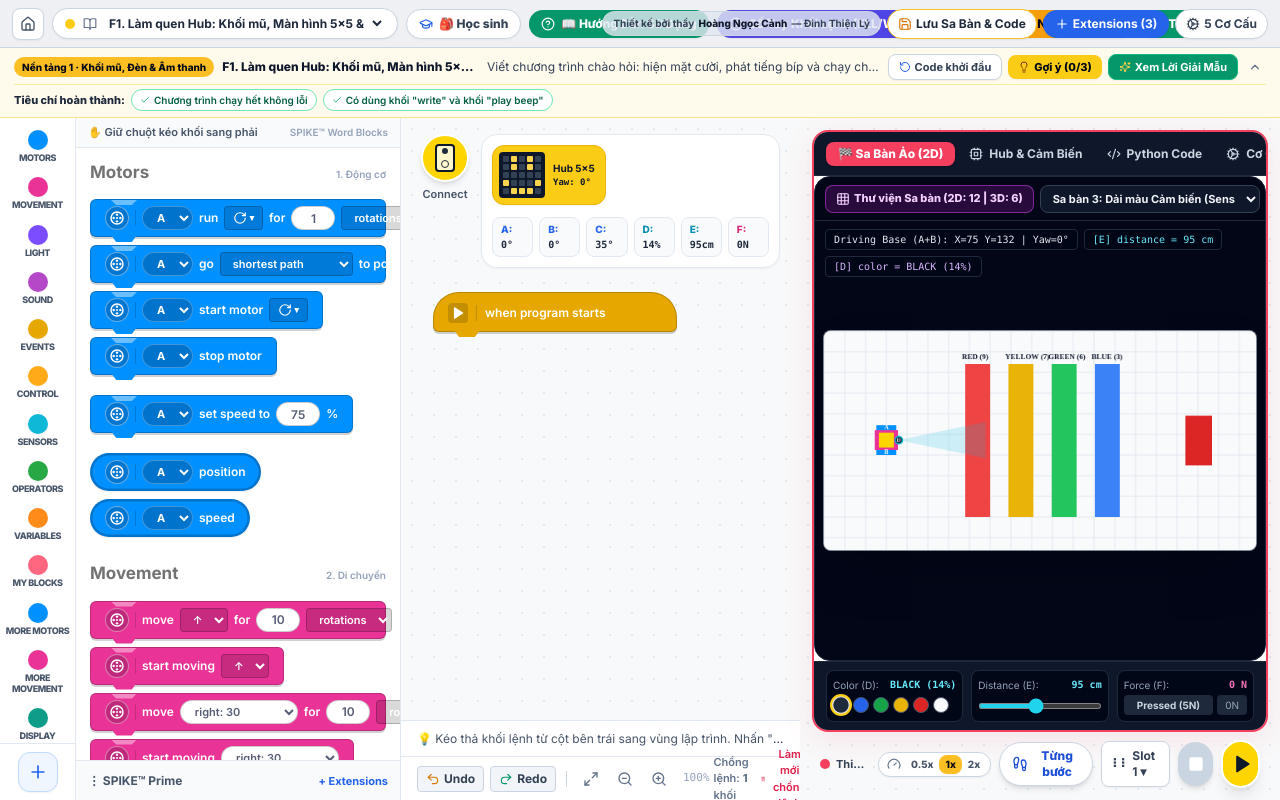
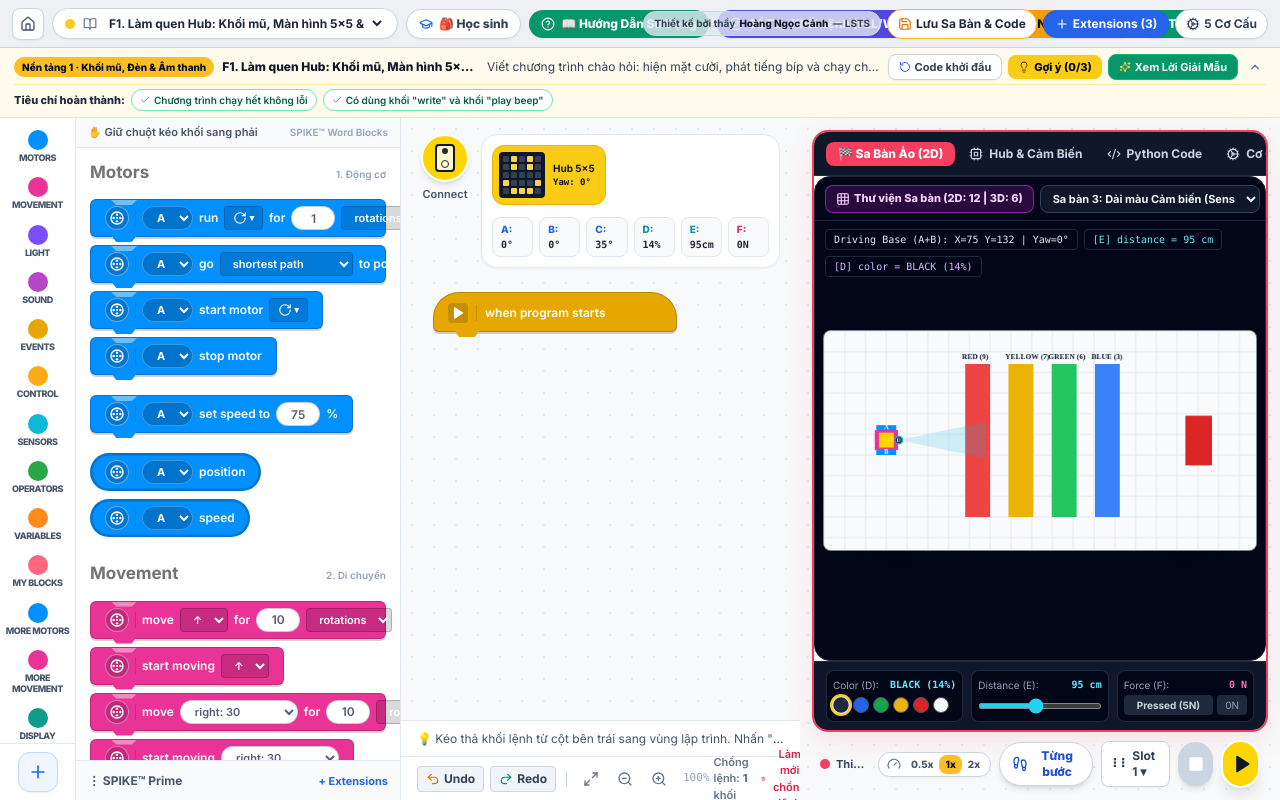
Before and after one commit to hncanhlsts/lego-spike-prime-studio, a React (Vite) app: page / in a window 1280 px wide. Built offline with nearby package versions, Linux system fonts and the light colour scheme.

Commit message:
chore: responsive author school abbreviation LSTS when screen width is constrained

```diff
--- a/public/huong-dan-su-dung.html
+++ b/public/huong-dan-su-dung.html
@@ -60,7 +60,7 @@
             <span class="text-[10px] font-bold px-2 py-0.5 rounded-full bg-emerald-500/20 text-emerald-300 border border-emerald-500/40">Sổ Tay V3.5</span>
           </h1>
           <p class="text-xs text-slate-400">
-            Tài liệu hướng dẫn thao tác — Thiết kế bởi thầy <strong class="text-amber-400 font-semibold">Hoàng Ngọc Cảnh</strong> (THCS & THPT Đinh Thiện Lý)
+            Tài liệu hướng dẫn thao tác — Thiết kế bởi thầy <strong class="text-amber-400 font-semibold">Hoàng Ngọc Cảnh</strong> (<span class="hidden sm:inline">THCS & THPT Đinh Thiện Lý</span><span class="sm:hidden">LSTS</span>)
           </p>
         </div>
       </div>
@@ -493,7 +493,7 @@
   <footer class="bg-slate-900 border-t border-slate-800 text-slate-400 py-6 px-4 text-center text-xs mt-12">
     <div class="max-w-7xl mx-auto space-y-1">
       <p class="font-bold text-slate-200">LEGO® SPIKE™ Prime Studio — Nền tảng mô phỏng Robotics trực tuyến</p>
-      <p>Bản quyền thiết kế thuộc về Thầy Hoàng Ngọc Cảnh — Giáo viên trường THCS & THPT Đinh Thiện Lý</p>
+      <p>Bản quyền thiết kế thuộc về Thầy Hoàng Ngọc Cảnh — <span class="hidden sm:inline">Giáo viên trường THCS & THPT Đinh Thiện Lý</span><span class="sm:hidden">LSTS</span></p>
     </div>
   </footer>
 
--- a/src/App.jsx
+++ b/src/App.jsx
@@ -3106,10 +3106,10 @@
 
         <div className="flex items-center gap-1.5 shrink-0">
           {/* GHI DẤU BẢN QUYỀN TRÊN THANH HEADER */}
-          <span className="hidden xl:inline-flex items-center gap-1 px-2.5 py-1 rounded-full bg-slate-200/80 text-[10px] font-bold text-slate-700 border border-slate-300">
+          <span className="hidden lg:inline-flex items-center gap-1 px-2.5 py-1 rounded-full bg-slate-200/80 text-[10px] font-bold text-slate-700 border border-slate-300">
             <span>Thiết kế bởi thầy</span>
             <strong className="text-slate-900">Hoàng Ngọc Cảnh</strong>
-            <span>— Đinh Thiện Lý</span>
+            <span>— <span className="hidden 2xl:inline">THCS & THPT Đinh Thiện Lý</span><span className="2xl:hidden">LSTS</span></span>
           </span>
 
           <button
@@ -4142,7 +4142,9 @@
               <div className="text-xs font-semibold text-slate-600 flex items-center gap-1.5 truncate pr-2">
                 <span className="inline-block w-2.5 h-2.5 rounded-full bg-rose-500 shrink-0" />
                 <span className="text-[11px] text-slate-700 font-bold truncate">
-                  Thiết kế bởi thầy Hoàng Ngọc Cảnh — Giáo viên trường THCS & THPT Đinh Thiện Lý
+                  <span>Thiết kế bởi thầy Hoàng Ngọc Cảnh — </span>
+                  <span className="hidden 2xl:inline">Giáo viên trường THCS & THPT Đinh Thiện Lý</span>
+                  <span className="2xl:hidden">LSTS</span>
                 </span>
               </div>
 
--- a/src/components/BlockEncyclopediaModal.jsx
+++ b/src/components/BlockEncyclopediaModal.jsx
@@ -151,7 +151,7 @@
                 📘 Học Viện LEGO® SPIKE™ Prime — Kỹ Thuật Điều Khiển & Từ Điển Khối Lệnh
               </h3>
               <p className="text-[11px] text-slate-400">
-                Tài liệu nền tảng dành cho Học sinh & Đội tuyển Robotics FLL / WRO • Thiết kế bởi thầy Hoàng Ngọc Cảnh (THCS & THPT Đinh Thiện Lý)
+                Tài liệu nền tảng dành cho Học sinh & Đội tuyển Robotics FLL / WRO • Thiết kế bởi thầy Hoàng Ngọc Cảnh (<span className="hidden sm:inline">THCS & THPT Đinh Thiện Lý</span><span className="sm:hidden">LSTS</span>)
               </p>
             </div>
           </div>
--- a/src/components/UserGuideModal.jsx
+++ b/src/components/UserGuideModal.jsx
@@ -39,7 +39,7 @@
                 </span>
               </div>
               <p className="text-[11px] text-slate-400">
-                Thiết kế bởi thầy <strong className="text-amber-400 font-semibold">Hoàng Ngọc Cảnh</strong> — THCS & THPT Đinh Thiện Lý
+                Thiết kế bởi thầy <strong className="text-amber-400 font-semibold">Hoàng Ngọc Cảnh</strong> — <span className="hidden sm:inline">THCS & THPT Đinh Thiện Lý</span><span className="sm:hidden">LSTS</span>
               </p>
             </div>
           </div>
```
